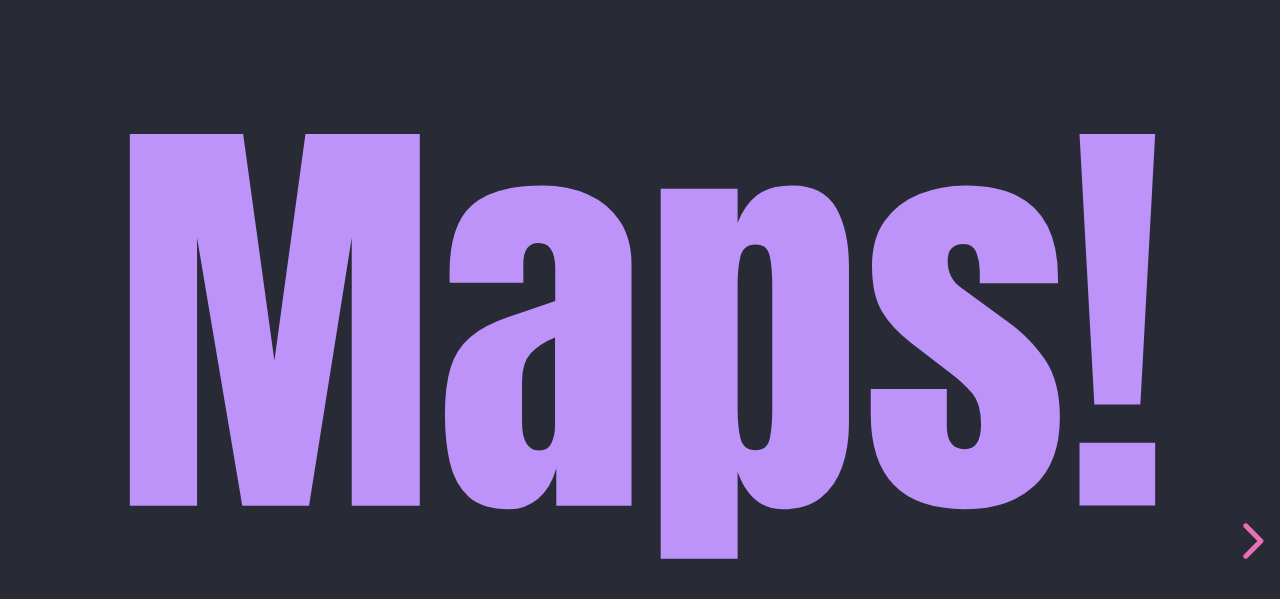
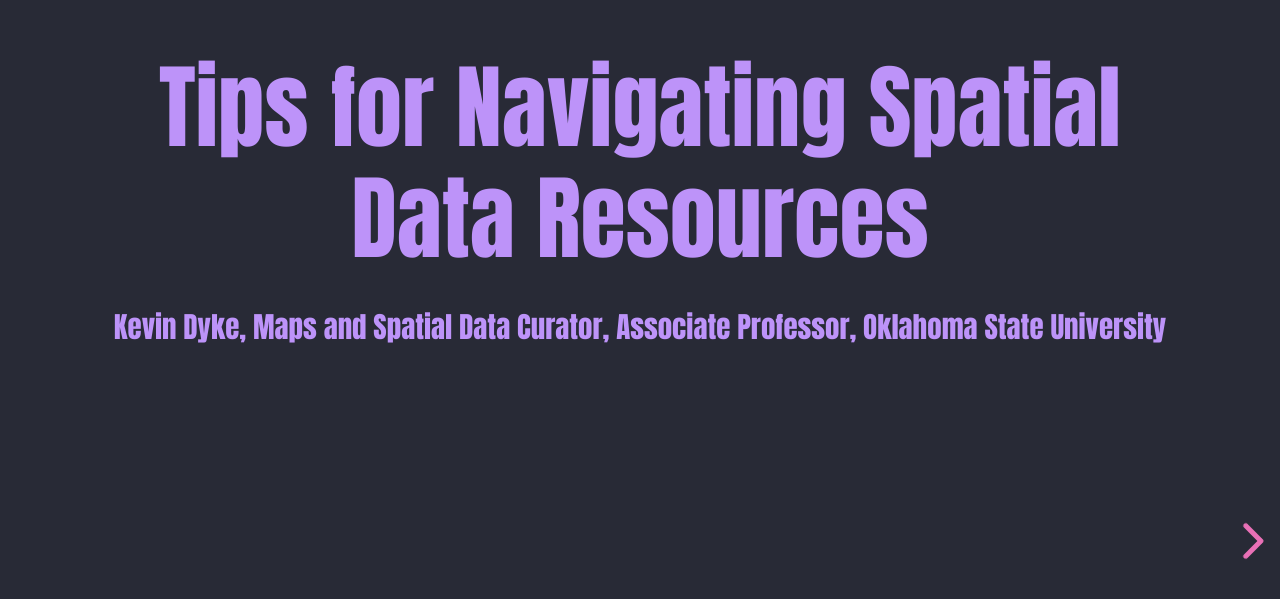
Before and after one commit to krdyke/godort_29Aug2023, a website: page index.html in a window 1280 px wide. Shown: the part 197-796 px from the top of the page. Drawn offline with Linux system fonts and the light colour scheme.

Commit message:
change title

```diff
--- a/index.html
+++ b/index.html
@@ -17,7 +17,7 @@
 		<div class="reveal">
 			<div class="slides">
 				<section>
-					<h1 class="r-fit-text">Maps!</h1>
+					<h2>Tips for Navigating Spatial Data Resources</h2>
 					<h5 class="r-fit-text">Kevin Dyke, Maps and Spatial Data Curator, Associate Professor, Oklahoma State University</h5>
 				</section>
 
```
